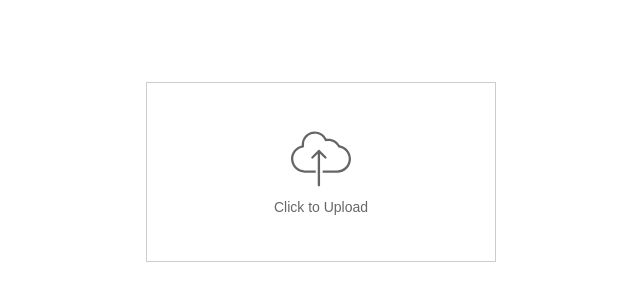
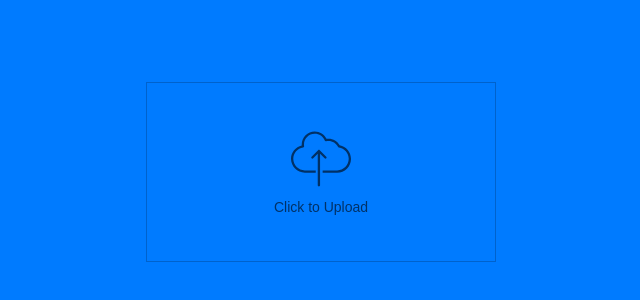
Before and after one commit to satadeep3927/fileuploader, a plain HTML site: page index.html in a window 1280 px wide. Shown: the part 228-528 px from the top of the page, without its empty margins (319-959 px from the left). Drawn offline with Linux system fonts and the light colour scheme.

Commit message:
Initial Repository Created

```diff
--- a/css/style.css
+++ b/css/style.css
@@ -10,6 +10,7 @@ body {
     justify-content: center;
     align-items: center;
     min-height: 100vh;
+    background-color: rgb(0, 123, 255);
 }
 
 .file-container input {
```
